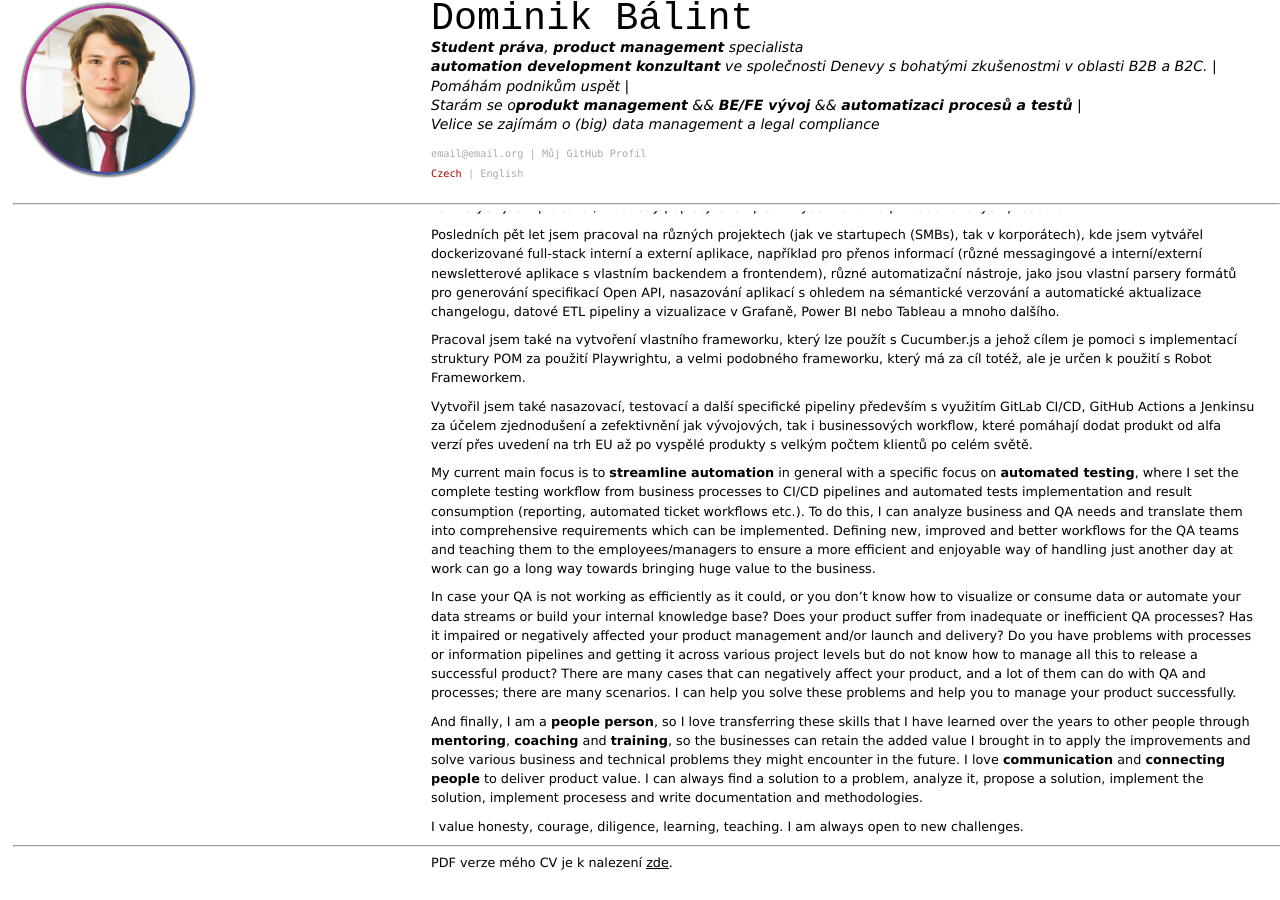
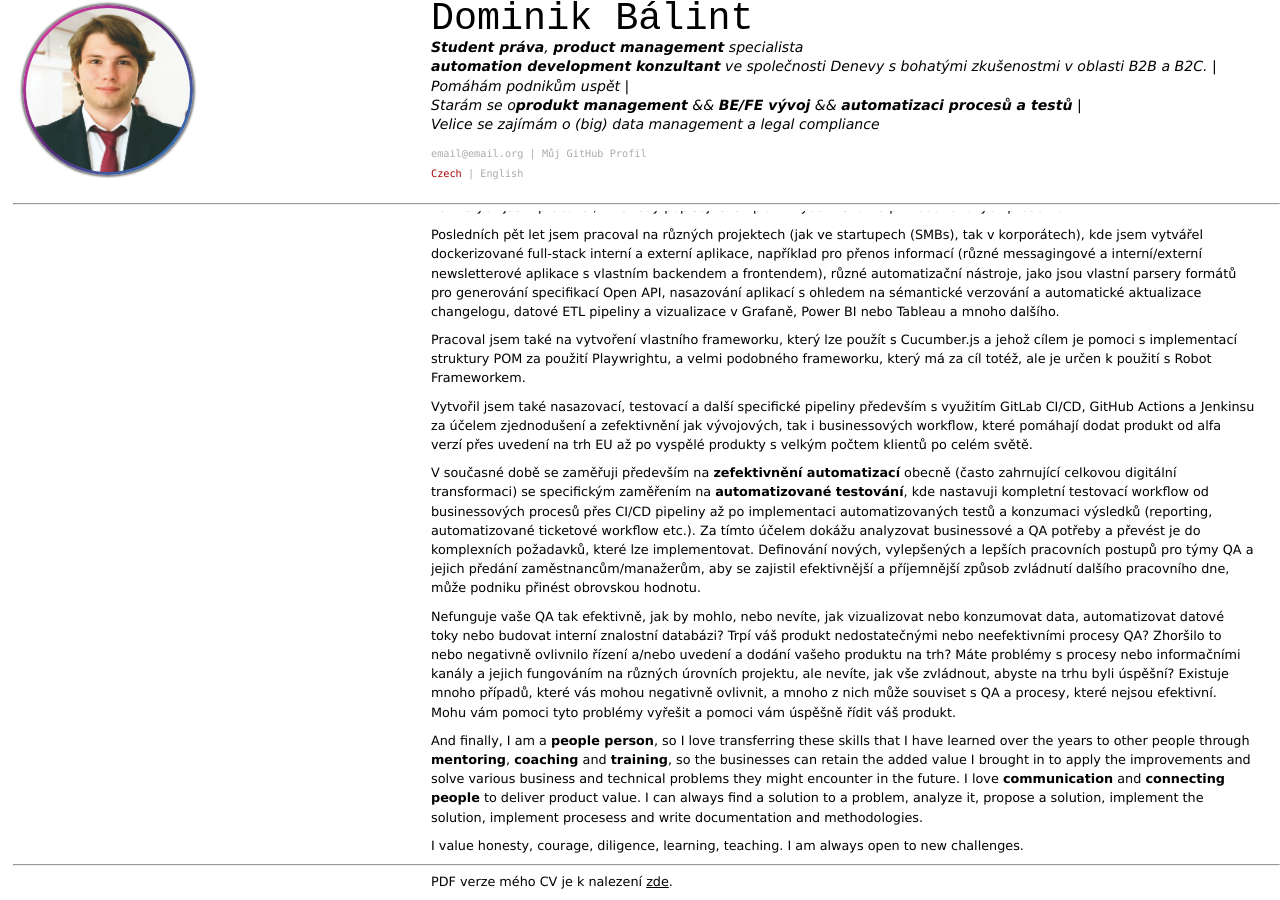
Before and after one commit to Dominik-97/curriculum-vitae, a Jekyll site: the page built from index_cz.md, in a window 1280 px wide and 900 px high, scrolled down 6535 px. Built offline with Jekyll 4.4.1, drawn with Linux system fonts in a browser that asks for light colours.

Commit message:
Working on translation.

```diff
--- a/index_cz.md
+++ b/index_cz.md
@@ -287,9 +287,9 @@ Pracoval jsem také na vytvoření vlastního frameworku, který lze použít s
 
 Vytvořil jsem také nasazovací, testovací a další specifické pipeliny především s využitím GitLab CI/CD, GitHub Actions a Jenkinsu za účelem zjednodušení a zefektivnění jak vývojových, tak i businessových workflow, které pomáhají dodat produkt od alfa verzí přes uvedení na trh EU až po vyspělé produkty s velkým počtem klientů po celém světě. <br>
 
-My current main focus is to **streamline automation** in general with a specific focus on **automated testing**, where I set the complete testing workflow from business processes to CI/CD pipelines and automated tests implementation and result consumption (reporting, automated ticket workflows etc.). To do this, I can analyze business and QA needs and translate them into comprehensive requirements which can be implemented. Defining new, improved and better workflows for the QA teams and teaching them to the employees/managers to ensure a more efficient and enjoyable way of handling just another day at work can go a long way towards bringing huge value to the business. <br>
+V současné době se zaměřuji především na **zefektivnění automatizací** obecně (často zahrnující celkovou digitální transformaci) se specifickým zaměřením na **automatizované testování**, kde nastavuji kompletní testovací workflow od businessových procesů přes CI/CD pipeliny až po implementaci automatizovaných testů a konzumaci výsledků (reporting, automatizované ticketové workflow etc.). Za tímto účelem dokážu analyzovat businessové a QA potřeby a převést je do komplexních požadavků, které lze implementovat. Definování nových, vylepšených a lepších pracovních postupů pro týmy QA a jejich předání zaměstnancům/manažerům, aby se zajistil efektivnější a příjemnější způsob zvládnutí dalšího pracovního dne, může podniku přinést obrovskou hodnotu. <br>
 
-In case your QA is not working as efficiently as it could, or you don't know how to visualize or consume data or automate your data streams or build your internal knowledge base? Does your product suffer from inadequate or inefficient QA processes? Has it impaired or negatively affected your product management and/or launch and delivery? Do you have problems with processes or information pipelines and getting it across various project levels but do not know how to manage all this to release a successful product? There are many cases that can negatively affect your product, and a lot of them can do with QA and processes; there are many scenarios. I can help you solve these problems and help you to manage your product successfully. <br>
+Nefunguje vaše QA tak efektivně, jak by mohlo, nebo nevíte, jak vizualizovat nebo konzumovat data, automatizovat datové toky nebo budovat interní znalostní databázi? Trpí váš produkt nedostatečnými nebo neefektivními procesy QA? Zhoršilo to nebo negativně ovlivnilo řízení a/nebo uvedení a dodání vašeho produktu na trh? Máte problémy s procesy nebo informačními kanály a jejich fungováním na různých úrovních projektu, ale nevíte, jak vše zvládnout, abyste na trhu byli úspěšní? Existuje mnoho případů, které vás mohou negativně ovlivnit, a mnoho z nich může souviset s QA a procesy, které nejsou efektivní. Mohu vám pomoci tyto problémy vyřešit a pomoci vám úspěšně řídit váš produkt. <br>
 
 And finally, I am a **people person**, so I love transferring these skills that I have learned over the years to other people through **mentoring**, **coaching** and **training**, so the businesses can retain the added value I brought in to apply the improvements and solve various business and technical problems they might encounter in the future. I love **communication** and **connecting people** to deliver product value. I can always find a solution to a problem, analyze it, propose a solution, implement the solution, implement procesess and write documentation and methodologies. <br>
 
```
Also changed, not shown: index.md (+1 -1 lines).
